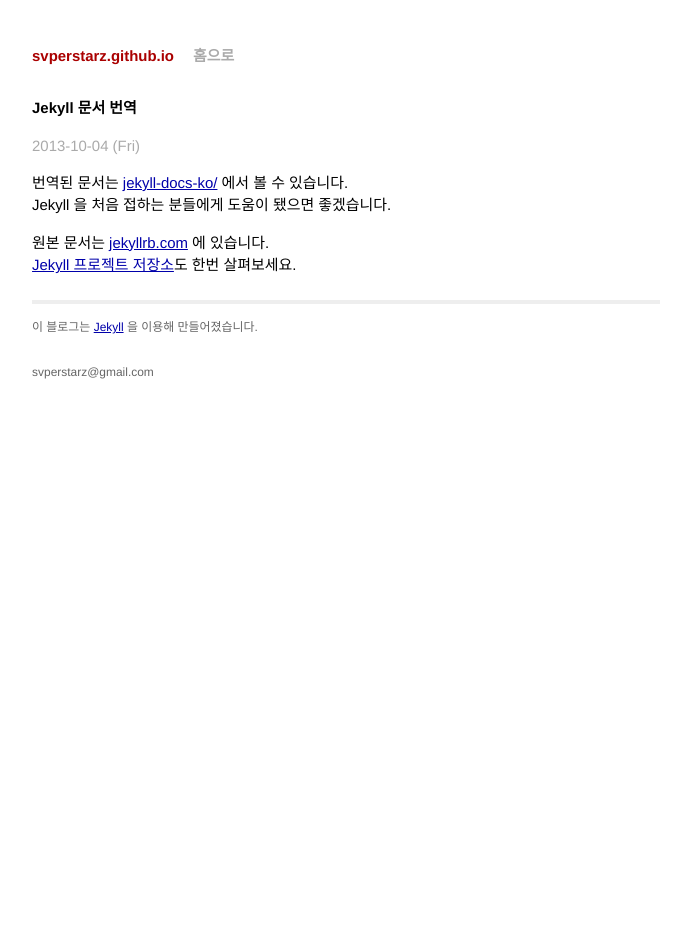
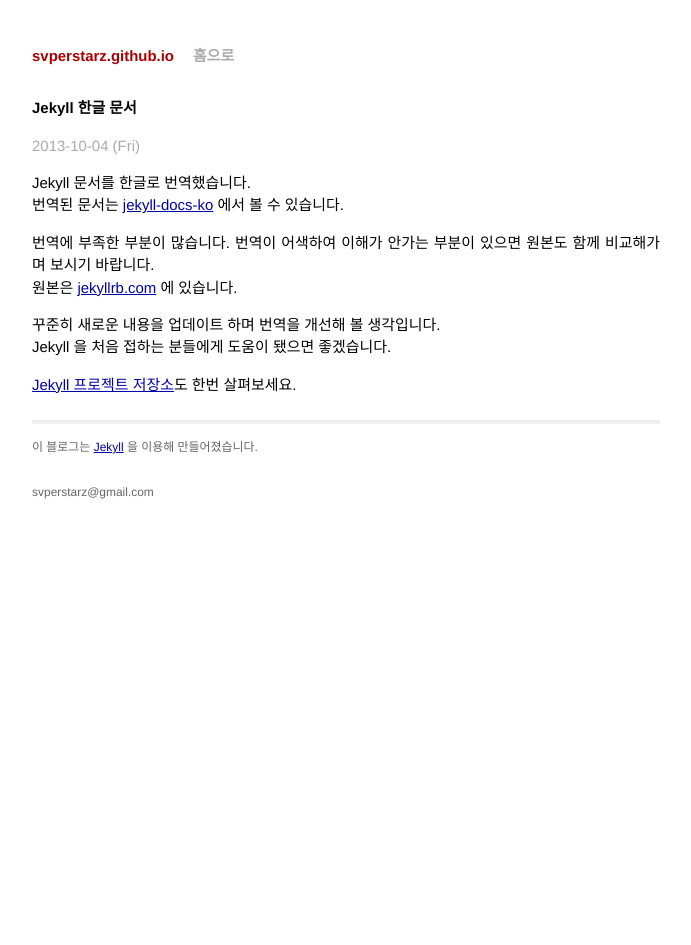
Before and after one commit to svperstarz/svperstarz.github.io, a Jekyll site: the page built from _posts/2013-10-04-translate-jekyllrb.md, in a window 1280 px wide. Shown: the whole page, without its empty margins (294-985 px from the left). Built offline with Jekyll 4.4.1, drawn with Linux system fonts in a browser that asks for light colours; Markdown is read by kramdown in place of the engine named in the settings.

Commit message:
_post/2013-10-04-translate-jekyllrb.md 업데이트

```diff
--- a/_posts/2013-10-04-translate-jekyllrb.md
+++ b/_posts/2013-10-04-translate-jekyllrb.md
@@ -1,16 +1,21 @@
 ---
 layout: post
-title:  "Jekyll 문서 번역"
+title:  "Jekyll 한글 문서"
 date:   2013-10-04 04:54:11
 categories: jekyll
 ---
 
-번역된 문서는 [jekyll-docs-ko/][jekyll-docs-ko] 에서 볼 수 있습니다.
+Jekyll 문서를 한글로 번역했습니다.
+번역된 문서는 [jekyll-docs-ko][jekyll-docs-ko] 에서 볼 수 있습니다.
+
+번역에 부족한 부분이 많습니다. 번역이 어색하여 이해가 안가는 부분이 있으면 원본도 함께 비교해가며 보시기 바랍니다.
+원본은 [jekyllrb.com][jekyll-docs] 에 있습니다.
+
+꾸준히 새로운 내용을 업데이트 하며 번역을 개선해 볼 생각입니다.
 Jekyll 을 처음 접하는 분들에게 도움이 됐으면 좋겠습니다.
 
-원본 문서는 [jekyllrb.com][jekyll-docs] 에 있습니다.
 [Jekyll 프로젝트 저장소][jekyll]도 한번 살펴보세요.
 
-[jekyll-docs-ko]: /jekyll-docs-ko
+[jekyll-docs-ko]: http://svperstarz.github.io/jekyll-docs-ko
 [jekyll]: https://github.com/mojombo/jekyll
 [jekyll-docs]: http://jekyllrb.com
```
